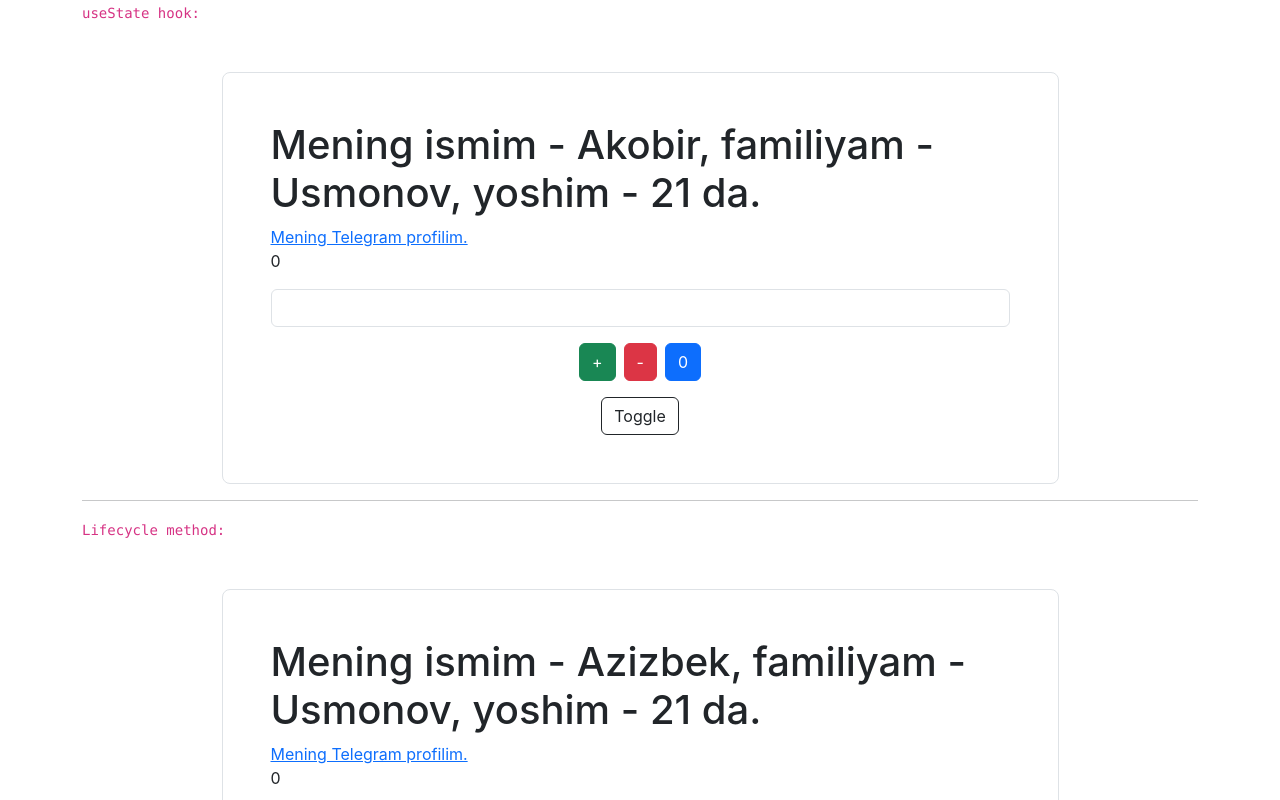
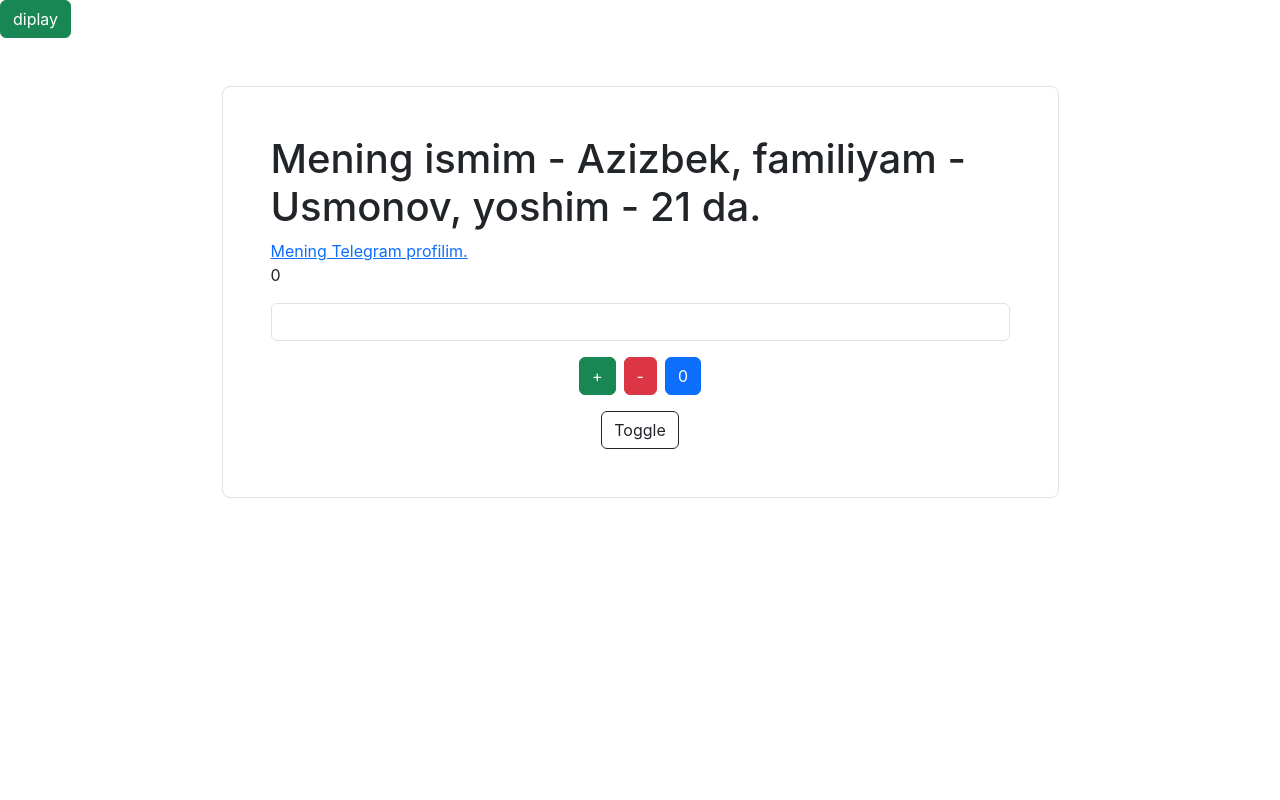
Before and after one commit to AkobirCoder/ReactJS-tutorial, a React (Create React App) app in the folder react-hooks-tutorial-app/: page / in a window 1280 px wide. Shown: the top 800 px of the page. Built offline with nearby package versions, Linux system fonts and the light colour scheme.

Commit message:
./react-hooks-tutorial-app/src/components/app/App.jsx was updated

```diff
--- a/react-hooks-tutorial-app/src/components/app/App.jsx
+++ b/react-hooks-tutorial-app/src/components/app/App.jsx
@@ -1,16 +1,28 @@
-import User from '../hook/Hook';
+// import User from '../hook/Hook';
 
 import { Fragment } from 'react/jsx-runtime';
 import './App.css';
 import State from '../state/State';
+import { useState } from 'react';
 
 const App = () => {
+    const [isDisplay, setIsDisplay] = useState(true);
+
+    const deleteDisplayHandler = () => {
+        setIsDisplay(false);
+    }
+
     return (
         <Fragment>
-            <User firstName={"Akobir"} lastName={"Usmonov"} link={"https://t.me/c_s_p0308"} login={"Login"} />
+            {/* <User firstName={"Akobir"} lastName={"Usmonov"} link={"https://t.me/c_s_p0308"} login={"Login"} /> */}
 
             {/* Lifecycle method: */}
-            <State firstName={"Azizbek"} lastName={"Usmonov"} link={"https://t.me/c_s_p0308"} login={"Login"} />
+            {/* <State firstName={"Azizbek"} lastName={"Usmonov"} link={"https://t.me/c_s_p0308"} login={"Login"} /> */}
+            <button className='btn btn-success' onClick={deleteDisplayHandler}>diplay</button>
+            {isDisplay
+                ? <State firstName={"Azizbek"} lastName={"Usmonov"} link={"https://t.me/c_s_p0308"} login={"Login"} />
+                : null
+            }
         </Fragment>
     );
 }
```
